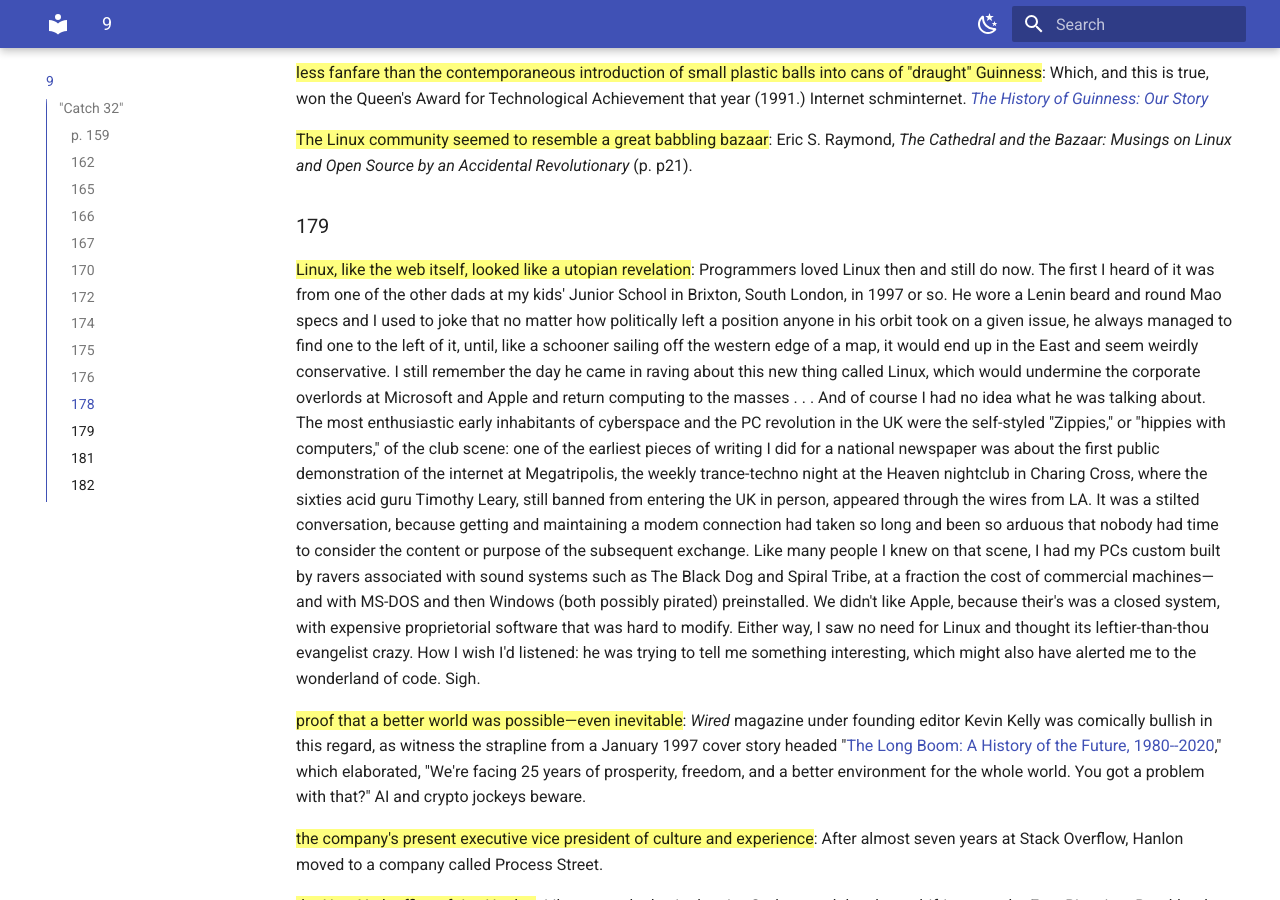
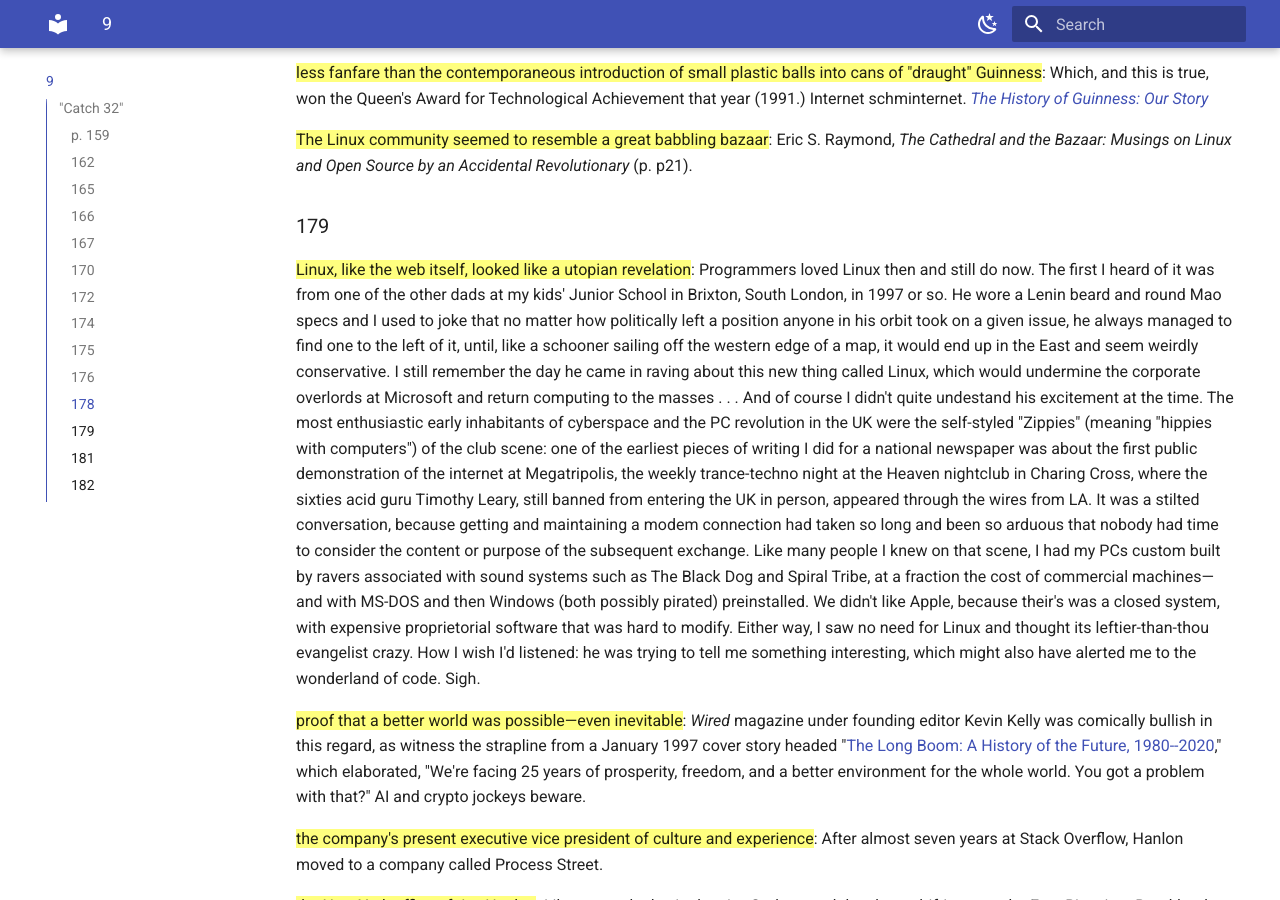
Before and after one commit to zappascout/devil_notes-sources, an MkDocs documentation site: the page built from docs/notes_9_devil.md, in a window 1280 px wide and 900 px high, scrolled down 5238 px. Built offline with MkDocs 1.6.1 and Material for MkDocs 9.7.7, drawn with Linux system fonts in a browser that asks for light colours.

Commit message:
tidies up to Linux

```diff
--- a/docs/notes_9_devil.md
+++ b/docs/notes_9_devil.md
@@ -306,11 +306,11 @@
 left of it, until, like a schooner sailing off the western edge of a
 map, it would end up in the East and seem weirdly conservative. I still
 remember the day he came in raving about this new thing called Linux,
-which would undermine the corporate overlords at Microsoft and Apple and
+which would undermine the corporate overlords at Microsoft and
 return computing to the masses . . .
-    And of course I had no idea what he was talking about. The most
+    And of course I didn't quite undestand his excitement at the time. The most
 enthusiastic early inhabitants of cyberspace and the PC revolution in
-the UK were the self-styled "Zippies," or "hippies with computers," of
+the UK were the self-styled "Zippies" (meaning "hippies with computers") of
 the club scene: one of the earliest pieces of writing I did for a
 national newspaper was about the first public demonstration of the
 internet at Megatripolis, the weekly trance-techno night at the Heaven
```
